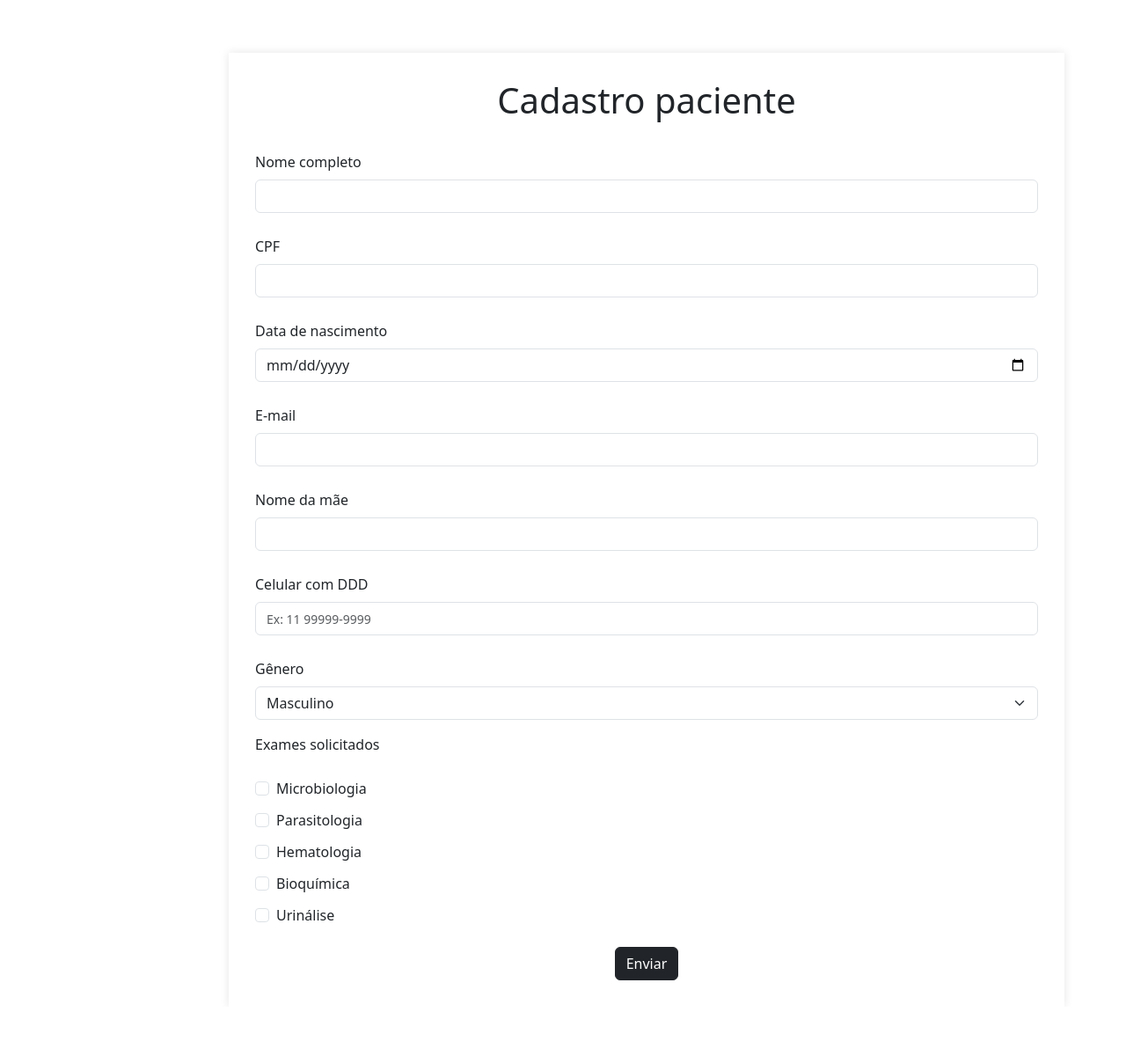
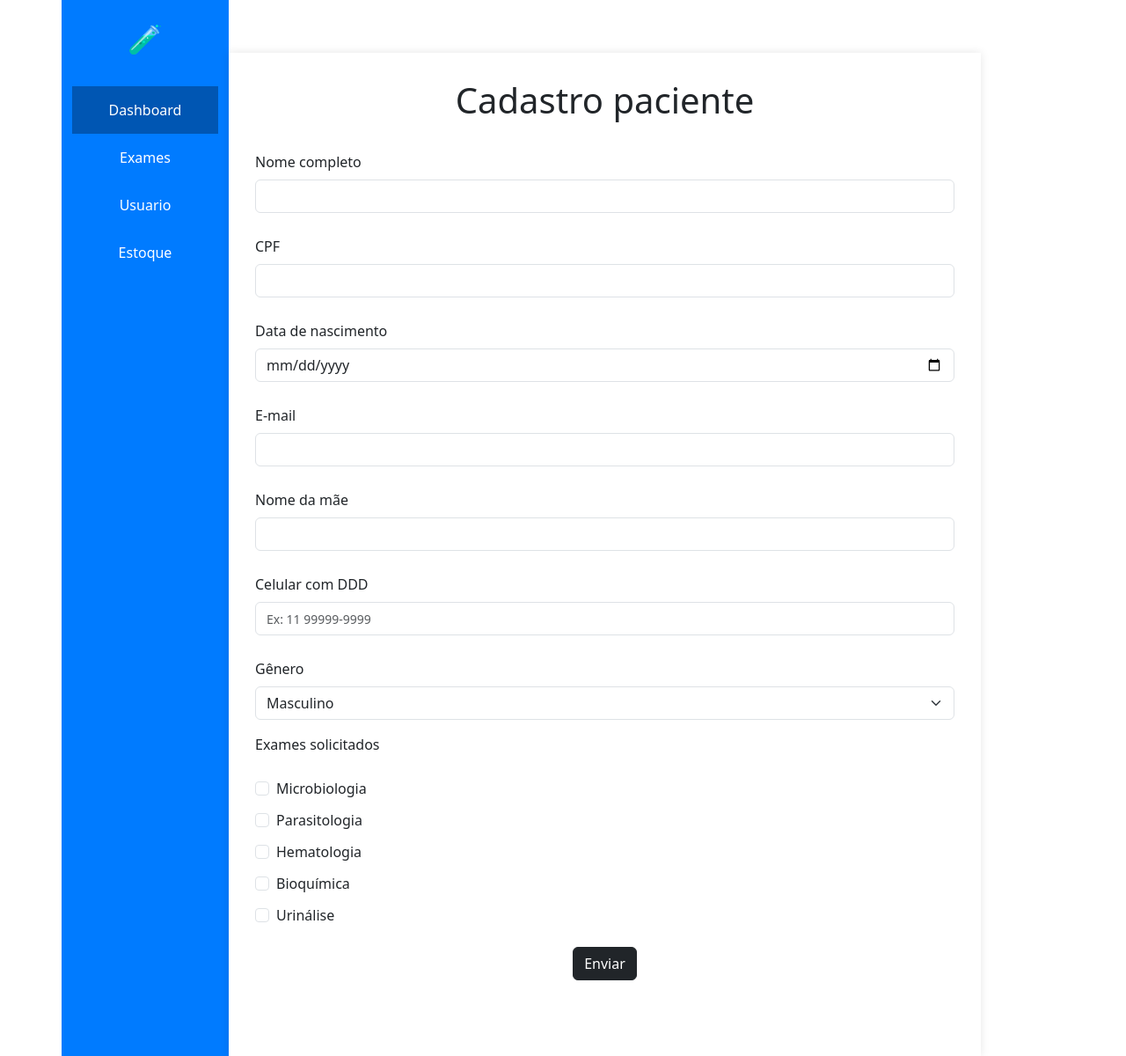
Before and after one commit to Grandolffi/projetoIntegrado, a PHP site: page /CadastroPaciente.php in a window 1280 px wide. Shown: the whole page at 88% size. Before the commit the page ends 1114 px from the top, so only its background shows below. Run offline with PHP 8.4, Linux system fonts and the light colour scheme.

Commit message:
menu cadastrar paciente
tentando adicionar um menu na pagina de cadastrar cliente

```diff
--- a/CadastroPaciente.php
+++ b/CadastroPaciente.php
@@ -7,6 +7,7 @@
     <title>Cadastro de Paciente</title>
     <link href="https://cdn.jsdelivr.net/npm/bootstrap@5.3.3/dist/css/bootstrap.min.css" rel="stylesheet"
         integrity="sha384-QWTKZyjpPEjISv5WaRU9OFeRpok6YctnYmDr5pNlyT2bRjXh0JMhjY6hW+ALEwIH" crossorigin="anonymous">
+        <link rel="stylesheet" href="style.css">
     <style>
     body {
         background-color: white;
@@ -39,10 +40,17 @@
 
 <body>
     <div class="container">
-        <!-- d-flex justify-content-center align-items-center min-vh-100 -->
         <div class="row">
-            <div class="col-2"></div>
-            <div class="col-10 form-container">
+            <div class="col-2 sidebar">
+                <div class="logo">🧪</div>
+            <nav class="nav flex-column">
+                <a class="nav-link active" aria-current="page" href="#">Dashboard</a>
+                <a class="nav-link" href="#">Exames</a>
+                <a class="nav-link" href="#">Usuario</a>
+                <a class="nav-link disabled" aria-disabled="true">Estoque</a>
+            </nav>
+            </div>
+            <div class="col-9 form-container">
                 <h1 class="text-center mb-4">Cadastro paciente</h1>
 
                 <form action="input.php" method="POST">
--- /dev/null
+++ b/Style.css
@@ -0,0 +1,29 @@
+
+.sidebar {
+    height: 150vh;
+    background-color: #007bff; /* azul bootstrap */
+    padding-top: 20px;
+    color: white;
+    text-align: center;
+  }
+
+  .sidebar .logo {
+    font-size: 2rem;
+    margin-bottom: 30px;
+    color: white;
+  }
+
+  .sidebar .nav-link {
+    color: white;
+    padding: 15px 10px;
+    font-weight: 500;
+  }
+
+  .sidebar .nav-link:hover {
+    background-color: #0056b3; /* azul mais escuro */
+    color: white;
+  }
+
+  .sidebar .nav-link.active {
+    background-color: #0056b3;
+  }
```
Also changed, not shown: 1 other file.
